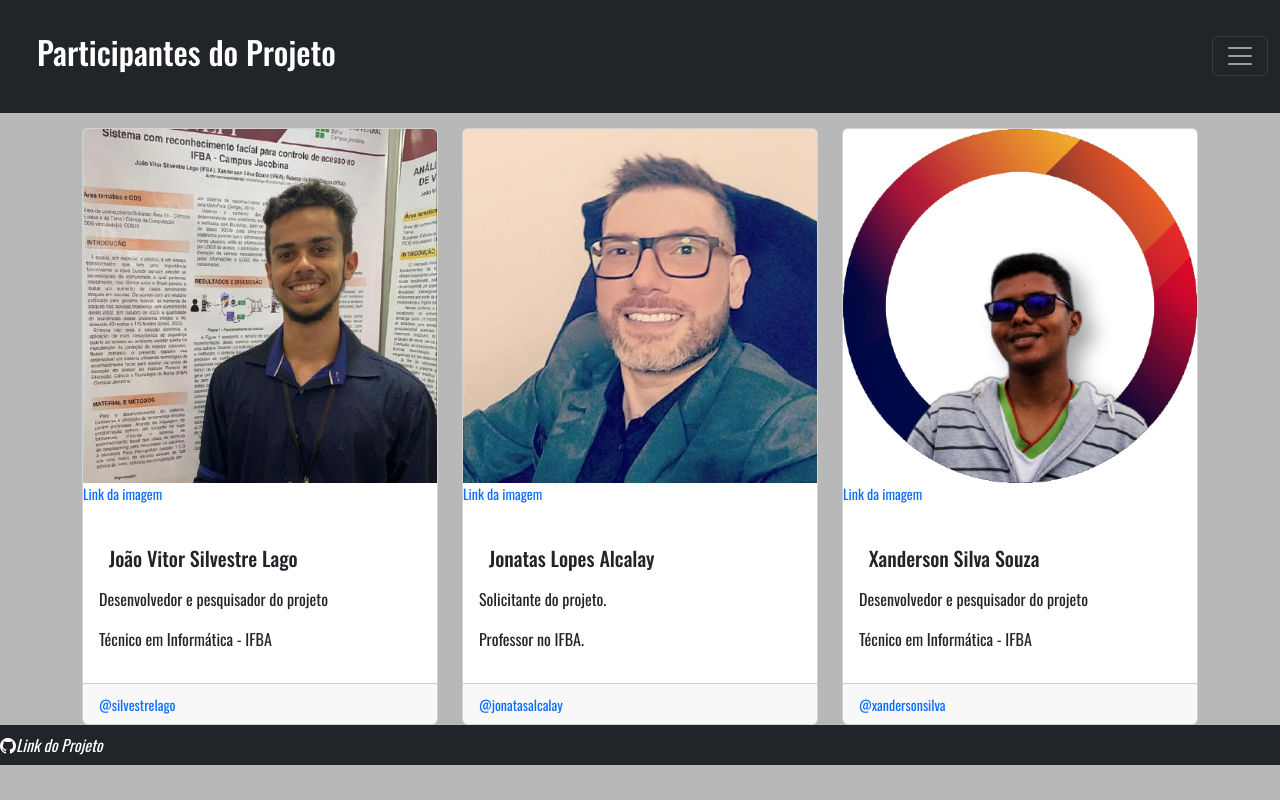
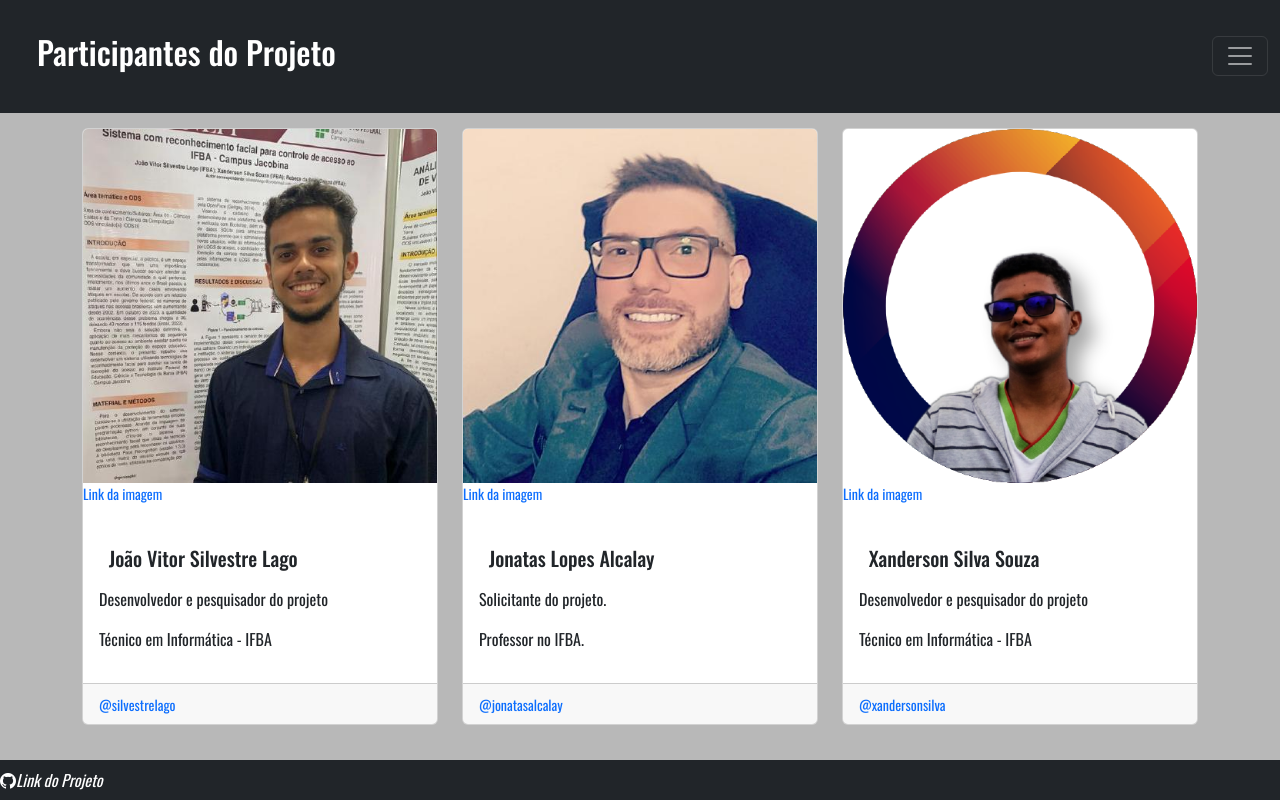
Before and after one commit to SilvestreLago/Curriculo_gabriela, a plain HTML site: page SPT/about.html in a window 1280 px wide. Drawn offline with nearby package versions, Linux system fonts and the light colour scheme.

Commit message:
Fixando footer
Fixando footer no fim da página.

```diff
--- a/SPT/about.html
+++ b/SPT/about.html
@@ -95,7 +95,7 @@
             </div>
           </div>
     </div>
-    <footer class="navbar navbar-dark bg-dark">
+    <footer class="navbar navbar-dark bg-dark fixed-bottom">
         <a href="https://github.com/SilvestreLago/Trabalhos_IFBA/tree/main/SPT" target="_blank" rel="noopener noreferrer"><i class="bi bi-github" style="color: white;">Link do Projeto</i></a>
     </footer>
 
```
Also changed, not shown: SPT/case.html (+1 -1 lines), SPT/index.html (+1 -1 lines), SPT/specs.html (+1 -1 lines).
